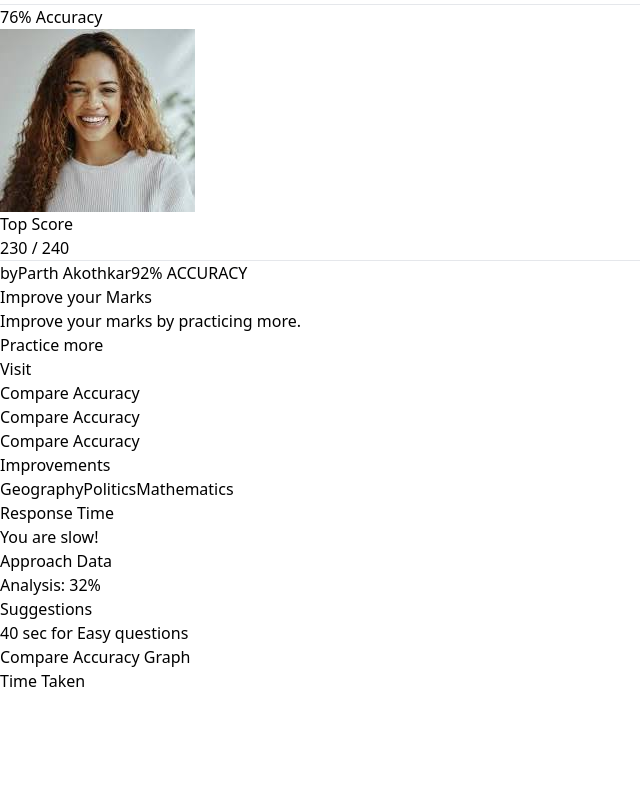
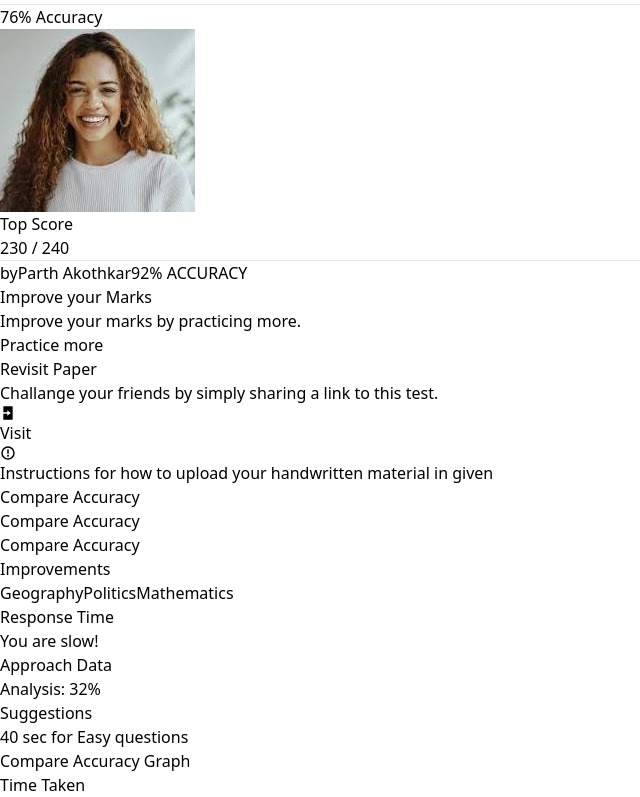
Before and after one commit to akhileshkumar09/asignment-ui, a React (Vite) app: page / in a window 1280 px wide. Shown: the part 724-1521 px from the top of the page, without its empty margins (0-640 px from the left). Before the commit the page ends 1417 px from the top, so only its background shows below. Built offline with nearby package versions, Linux system fonts and the light colour scheme.

Commit message:
ui improvement

```diff
--- a/src/Dashboard.jsx
+++ b/src/Dashboard.jsx
@@ -1,10 +1,12 @@
 import png from '../src/assets/png.png'
 import { RiCalendarCheckLine } from "react-icons/ri";
 import profile from '../src/assets/download.jpg'
+import { BiSolidLogIn } from "react-icons/bi";
+import { PiWarningCircleBold } from "react-icons/pi";
 
 const Dashboard = () => {
   return (
-    <div className="p-4 sm:p-8 bg-gray-100 min-h-screen">
+    <div className="p-4 sm:p-8 bg-gray-50 min-h-screen">
 
       {/* Main Content Grid */}
       <div className="grid gap-6 md:grid-cols-3 lg:grid-cols-4">
@@ -50,8 +52,11 @@ const Dashboard = () => {
                 </div>
             <button className="mt-4 w-full bg-[#5a5fbc] text-white py-2 rounded-md">Practice more</button>
           </div>
-          <div className="mt-4">
-            <button className="w-full bg-blue-500 text-white py-2 rounded-md">Visit</button>
+          <div className="mt-4 bg-white p-2 rounded-md mb-4 border">
+          <p className='font-bold'>Revisit Paper</p>
+          <p className='text-sm text-gray-500 mb-6'>Challange your friends by simply sharing a link to this test.</p>
+            <button className="mb-6 bg-[#5a5fbc] text-white py-1 rounded-md ml-8 px-10"><BiSolidLogIn className='inline -mt-1 mr-1' />Visit</button>
+            <p className='text-xs text-gray-400 tracking-tighter'><PiWarningCircleBold  className='inline'/>Instructions for how to upload your handwritten material in given</p>
           </div>
         </div>
 
```
